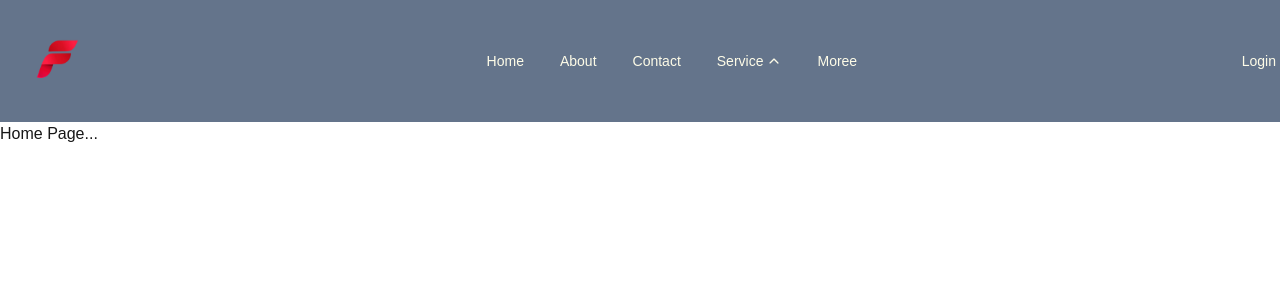
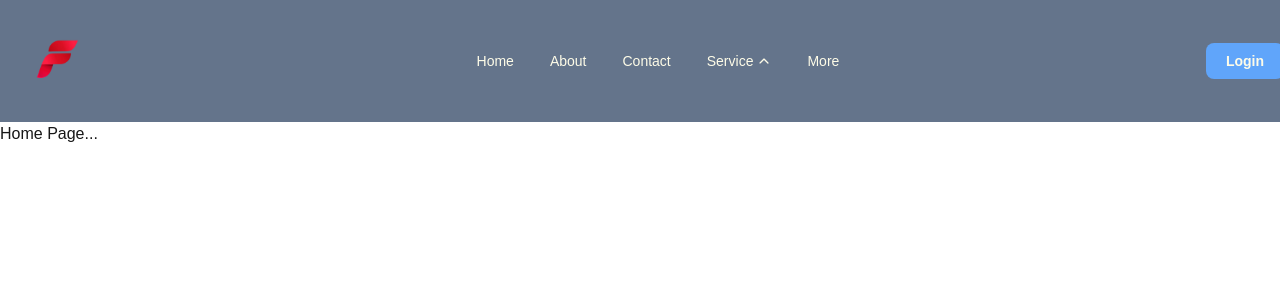
Before and after one commit to FahadAbdulQayyum/NextJSs, a Next.js app: page / in a window 1280 px wide. Shown: the top 300 px of the page. Built offline with nearby package versions, Linux system fonts and the light colour scheme.

Commit message:
btn designed

```diff
--- a/src/app/components/Button/button.tsx
+++ b/src/app/components/Button/button.tsx
@@ -3,11 +3,11 @@
 import cssStyle from './button.module.css'
 import { IoIosArrowUp } from 'react-icons/io'
 
-const CustomButton = ({ children, disabled, subNav, sub }: any) => {
+const CustomButton = ({ children, disabled, subNav, sub, btn }: any) => {
 
     return (
         <div
-            className={`p-2 text-yellow-50 ${!disabled ? 'hover:border-b-2 hover:border-t-2 hover:border-t-transparent hover:pt-[5px]' : ''} hover:cursor-pointer duration-300 translate-x-1 flex items-center ${cssStyle.fahad} ${subNav ? 'space-x-1' : ''} ${cssStyle.show}`}
+            className={`p-2 text-yellow-50 ${!disabled ? 'hover:border-b-2 hover:border-t-2 hover:border-t-transparent hover:pt-[5px]' : ''} hover:cursor-pointer duration-300 translate-x-1 flex items-center ${cssStyle.fahad} ${subNav ? 'space-x-1' : ''} ${cssStyle.show} ${btn && 'bg-blue-400 rounded-lg px-5 font-bold'}`}
         >
             {children}
             {subNav &&
@@ -20,7 +20,7 @@ const CustomButton = ({ children, disabled, subNav, sub }: any) => {
             {sub && <div
                 className={`fixed top-9 -left-4 flex flex-col ${cssStyle.exacthide} space-y-2 bg-slate-900`}
             >{sub.map((v: any) => <span
-                className="hover:bg-slate-700 px-5 p-2"
+                className="hover:bg-slate-700 px-5 p-2 duration-500"
             >{v.name}</span>)}</div>}
         </div >
     )
--- a/src/app/components/Navbar/navbar.tsx
+++ b/src/app/components/Navbar/navbar.tsx
@@ -29,15 +29,15 @@ const Navbar = () => {
                     <a href="/services">Service</a>
                 </CustomButton>
                 <CustomButton>
-                    <a href="/contact">Moree</a>
+                    <a href="/contact">More</a>
                 </CustomButton>
             </span>
             <span>
-                <CustomButton>
+                <CustomButton btn={true}>
                     <a href="/">Login</a>
                 </CustomButton>
             </span>
-        </div>
+        </div >
     )
 }
 
```
